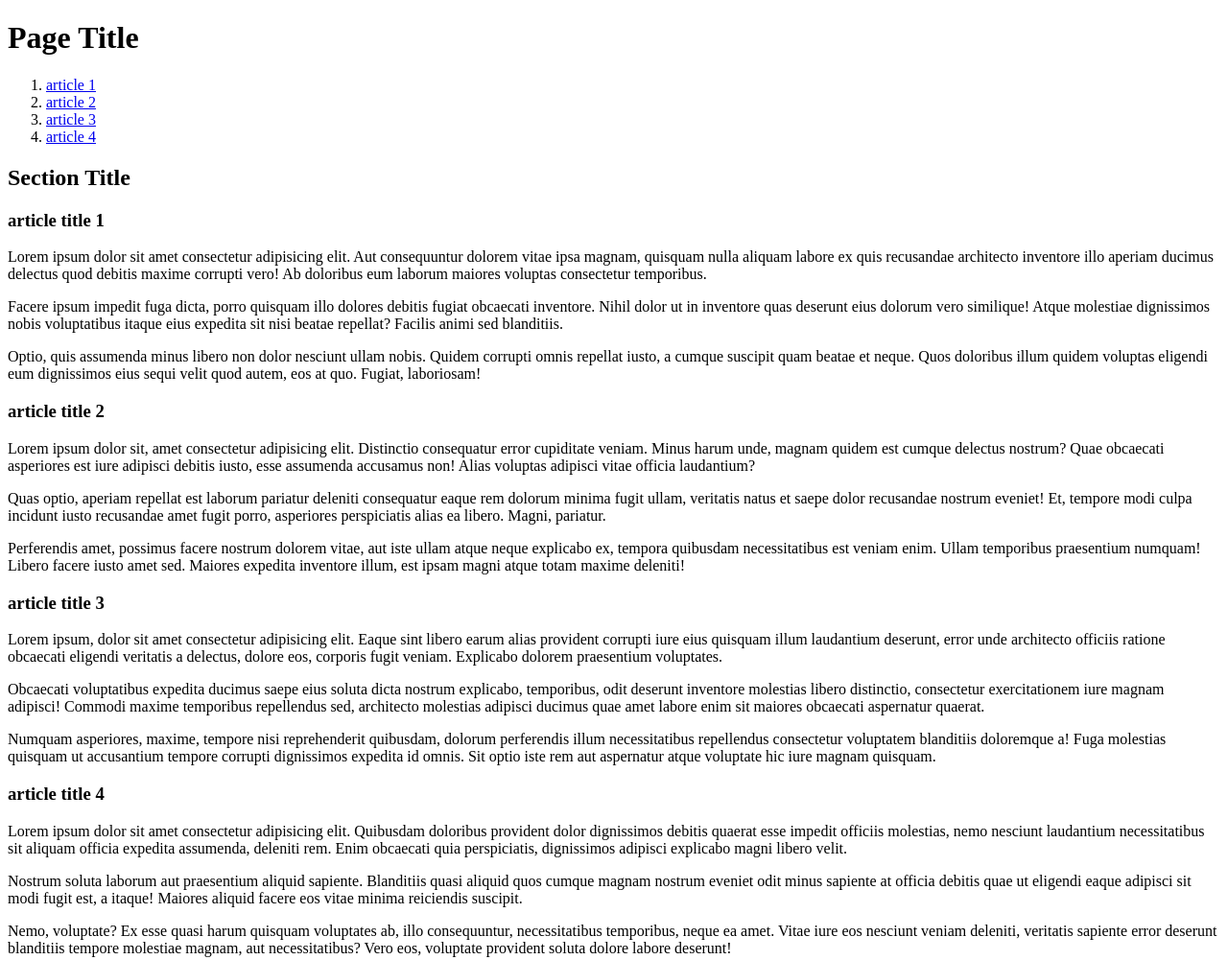
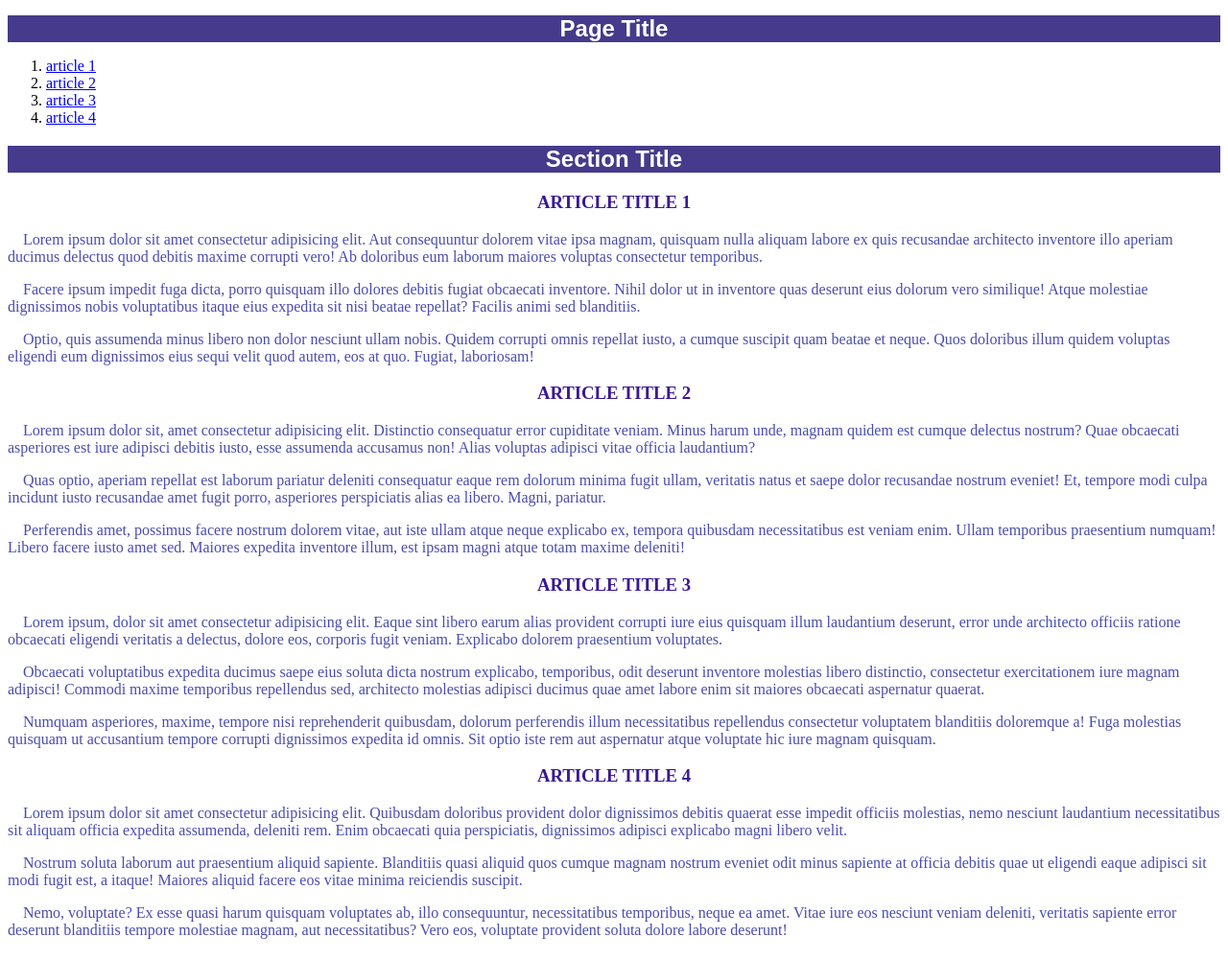
Before and after one commit to artemudovichenko90/hw-03, a plain HTML site: page index.html in a window 1280 px wide. Shown: the whole page at 96% size. Drawn offline with Linux system fonts and the light colour scheme.

Commit message:
Add CSS
Added and connected css

```diff
--- a/assets/css/style.css
+++ b/assets/css/style.css
@@ -0,0 +1,15 @@
+.header-big{
+  background-color: #463a8c;
+  color: white;
+  text-align: center;
+  font: bold 24px sans-serif;
+ }
+ .header-small{
+  color:#3a1895;
+  text-transform: uppercase;
+  text-align: center;
+ }
+ .all-paragraph{
+  color:#4a4cac;
+  text-indent: 1em;
+ }
--- a/index.html
+++ b/index.html
@@ -3,9 +3,9 @@
 <head>
   <meta charset="UTF-8">
   <title>Document</title>
+  <link rel="stylesheet" href="./assets/css/style.css">
 </head>
 <body>
-
   <!-- h1.header-big{Page Title}+(nav>ol>(li>a[href=#art$]{article $})*4)+section>h2.header-big{Section Title}+(article>h3.header-small#art${article title $}+(p.all-paragraph>lorem40)*3)*4 -->
   <h1 class="header-big">Page Title</h1>
   <nav>
```
